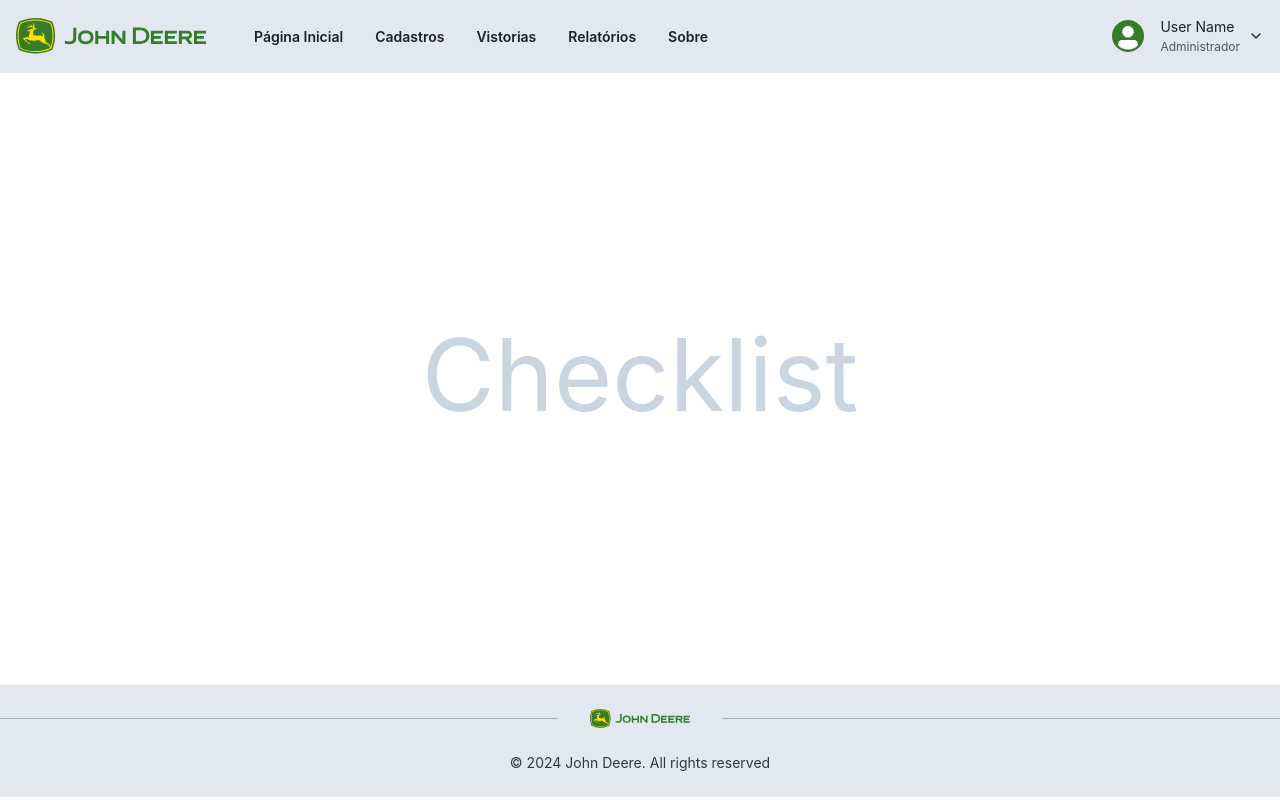
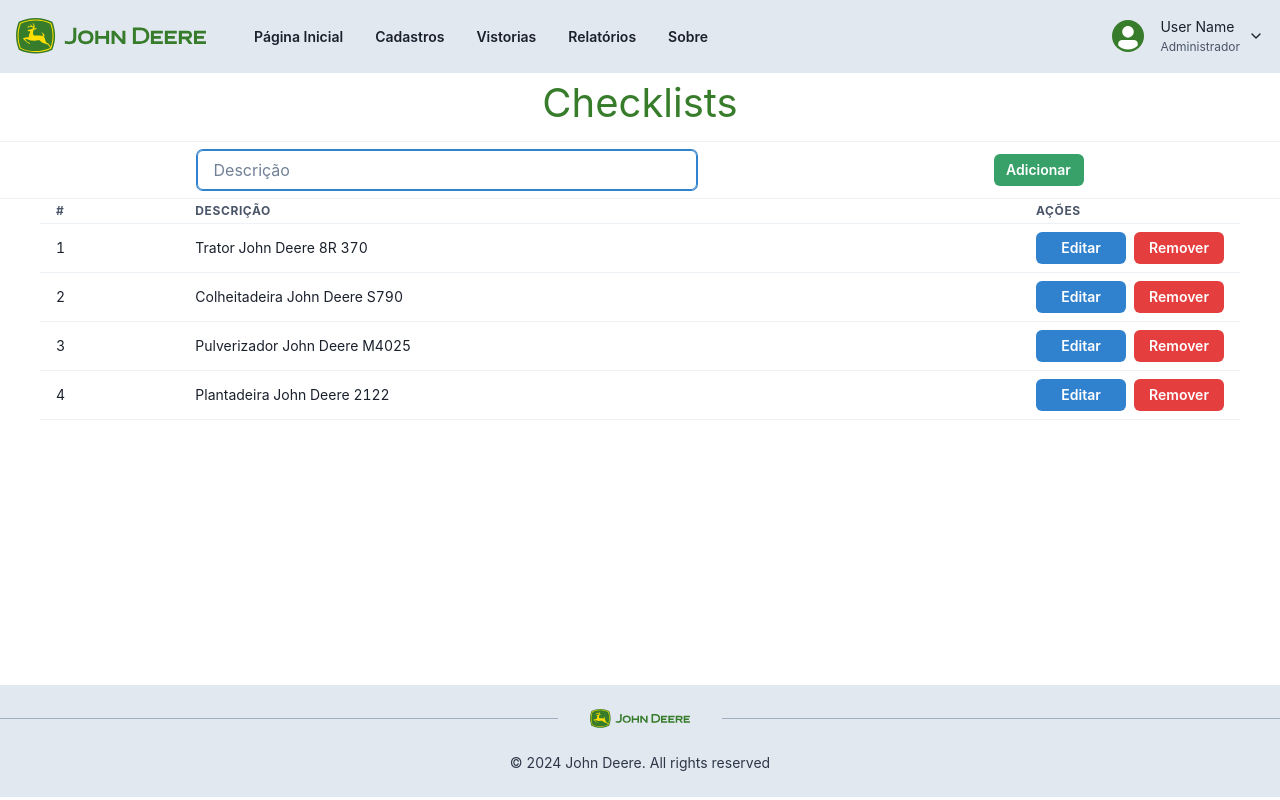
Before and after one commit to luisgaspari/PI-4S-JD-FrontEnd-v01, a React (Vite) app: page /checklists in a window 1280 px wide. Built offline with nearby package versions, Linux system fonts and the light colour scheme.

Commit message:
created Chacklist components and pages

```diff
--- /dev/null
+++ b/src/components/checklists/form/index.tsx
@@ -0,0 +1,47 @@
+import { useEffect, useRef, useState } from "react"
+import { Checklist } from "../../../interfaces/checklists"
+import { Button, Flex, HStack, Input } from "@chakra-ui/react"
+
+interface FormChecklistProps {
+    checklists: Checklist[]
+    setChecklists: (checklists: Checklist[]) => void
+}
+
+function FormChecklist({ checklists, setChecklists }: FormChecklistProps) {
+
+    const [description, setDescription] = useState('')
+
+    function addChecklist() {
+        if(checklists.length > 0) {
+            const lastId = checklists[checklists.length - 1].id
+            const newChecklist = {id: lastId + 1, description: description}
+            setChecklists([...checklists, newChecklist])
+        }
+    }
+
+    const inputChecklist = useRef<HTMLInputElement>(null)
+
+    useEffect(() => {
+        if(inputChecklist.current) inputChecklist.current.focus()
+    }, [])
+
+    return (
+        <Flex w={'150vh'} alignItems='center' justifyContent='space-around' p={2}>
+            <HStack spacing={4}>
+                <Input
+                    width={'500px'}
+                    ref={inputChecklist}
+                    variant='outline'
+                    type="text"
+                    placeholder="Descrição"
+                    value={description}
+                    onChange={(event) => setDescription(event.target.value)}
+                />
+            </HStack>
+            <Button size={"sm"} width='90px' onClick={addChecklist} colorScheme="green">Adicionar</Button>
+        </Flex>
+
+    )
+}
+
+export default FormChecklist
--- /dev/null
+++ b/src/components/checklists/items/index.tsx
@@ -0,0 +1,28 @@
+import { Button, Stack } from "@chakra-ui/react";
+import {
+  Tr,
+  Td,
+} from '@chakra-ui/react'
+
+interface ItemChecklistProps {
+    id: number;
+    description: string;
+    deleteChecklist(id: number): void
+}
+
+function ItemChecklist({ id, description, deleteChecklist }: ItemChecklistProps) {
+    return (
+        <Tr>
+            <Td>{id}</Td>
+            <Td>{description}</Td>
+            <Td>
+                <Stack spacing={2} direction='row' justify='flex-end'>
+                <Button width={'90px'} size={'sm'} colorScheme="blue">Editar</Button>
+                <Button width={'90px'} size={'sm'} onClick={() => deleteChecklist(id)} colorScheme="red">Remover</Button>
+                </Stack>
+            </Td>
+        </Tr>
+    )
+}
+
+export default ItemChecklist;
--- /dev/null
+++ b/src/interfaces/checklists.ts
@@ -0,0 +1,8 @@
+export interface Checklist {
+    id: number;
+    description: string;
+}
+
+export interface PostChecklist {
+    description: string;
+}
--- a/src/pages/checklists/index.tsx
+++ b/src/pages/checklists/index.tsx
@@ -1,7 +1,53 @@
-import { Flex, Text } from "@chakra-ui/react";
+import { Divider, Flex, Text } from "@chakra-ui/react";
 import Layout from "../../components/layout";
+import { Checklist } from "../../interfaces/checklists";
+import { useEffect, useState } from "react";
+import FormChecklist from "../../components/checklists/form";
+import ItemChecklist from "../../components/checklists/items";
+import {
+  Table,
+  Thead,
+  Tbody,
+  Tr,
+  Th,
+  TableContainer,
+} from '@chakra-ui/react'
 
 function Checklists() {
+
+  const [checklists, setChecklists] = useState<Checklist[]>([]);
+
+  function loadChecklists() {
+    return [
+      {
+        id: 1,
+        description: "Trator John Deere 8R 370",
+      },
+      {
+        id: 2,
+        description: "Colheitadeira John Deere S790",
+      },
+      {
+        id: 3,
+        description: "Pulverizador John Deere M4025",
+      },
+      {
+        id: 4,
+        description: "Plantadeira John Deere 2122",
+      }
+    ]
+  }
+
+  useEffect(() => {
+    const checklists = loadChecklists()
+    setChecklists(checklists)
+  }, [])
+
+  function deleteChecklist(id: number) {
+    const newChecklists = checklists.filter((checklist) => checklist.id !== id)
+    setChecklists(newChecklists)
+  }
+
   return (
     <Layout>
       <Flex
@@ -10,14 +56,34 @@
         h="full"
         bg="white"
         alignItems="center"
-        justifyContent="center"
         flexDirection="column"
         position="relative"
         borderRadius="3xl"
       >
-        <Text fontSize={100} color="gray.300">
-          Checklist
+        <Text fontSize={40} color="#377C2B" py={2}>
+          Checklists
         </Text>
+        <Divider orientation='horizontal' />
+        <FormChecklist checklists={checklists} setChecklists={setChecklists} />
+        <Divider orientation='horizontal' />
+        <TableContainer w={'150vh'}>
+            <Table variant='simple' size={'sm'}>
+                <Thead>
+                    <Tr>
+                        <Th>#</Th>
+                        <Th>Descrição</Th>
+                        <Th w={'205px'}>Ações</Th>
+                    </Tr>
+                </Thead>
+                <Tbody>
+                {
+                  checklists.map((checklist) => (
+                    <ItemChecklist key={checklist.id} {...checklist} deleteChecklist={deleteChecklist} />
+                  ))
+                }
+                </Tbody>
+            </Table>
+        </TableContainer>
       </Flex>
     </Layout>
   );
```
Also changed, not shown: 1 other file (tests, documents, lock files or other folders).
